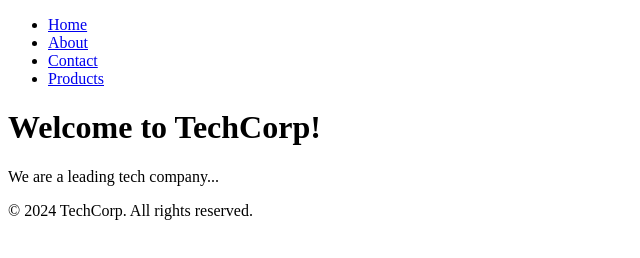
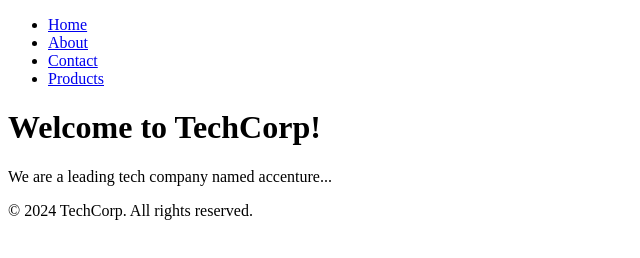
Before and after one commit to bhuvan121352/git-branch-merge-project, a plain HTML site: page index.html in a window 1280 px wide. Shown: the whole page, without its empty margins (0-640 px from the left). Drawn offline with Linux system fonts and the light colour scheme.

Commit message:
added accenture to index.html

```diff
--- a/index.html
+++ b/index.html
@@ -18,7 +18,7 @@
     </header>
     <main>
         <h1>Welcome to TechCorp!</h1>
-        <p>We are a leading tech company...</p>
+        <p>We are a leading tech company named accenture...</p>
     </main>
     <footer>
         <p>&copy; 2024 TechCorp. All rights reserved.</p>
```
